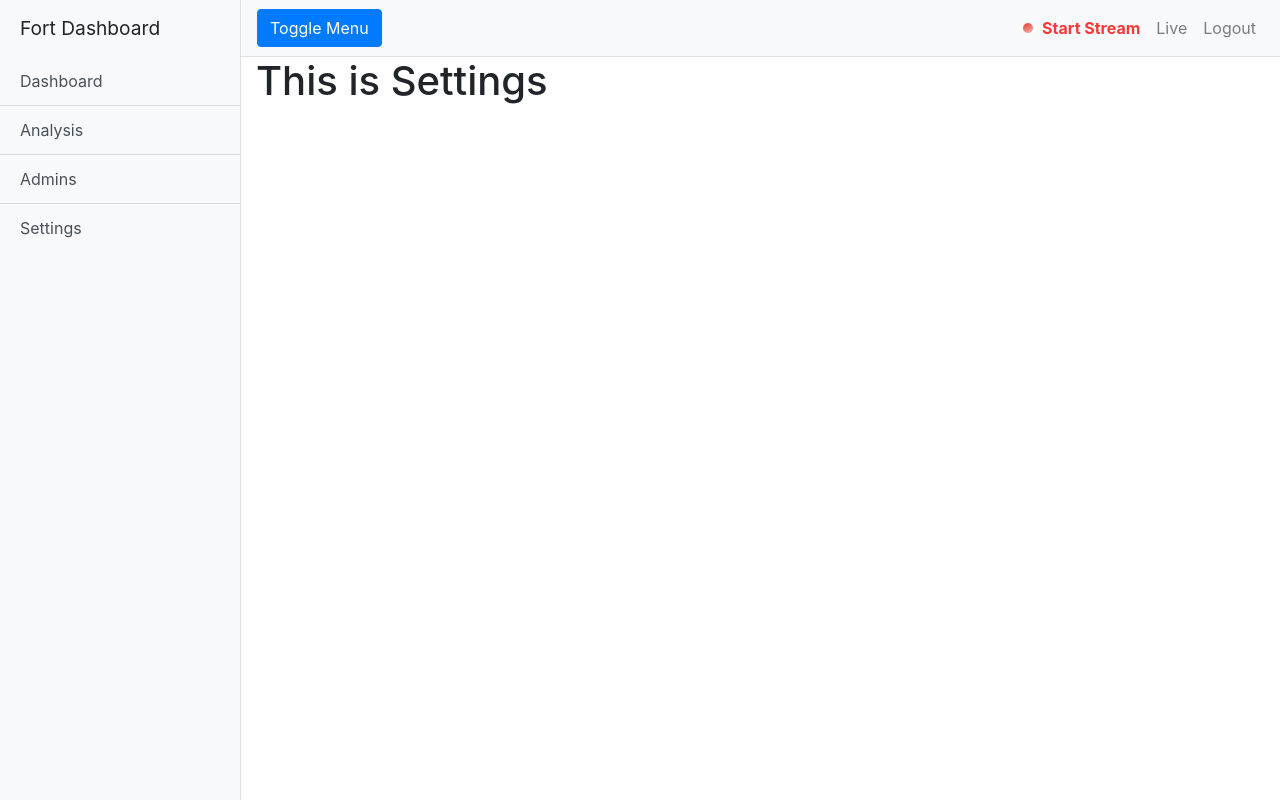
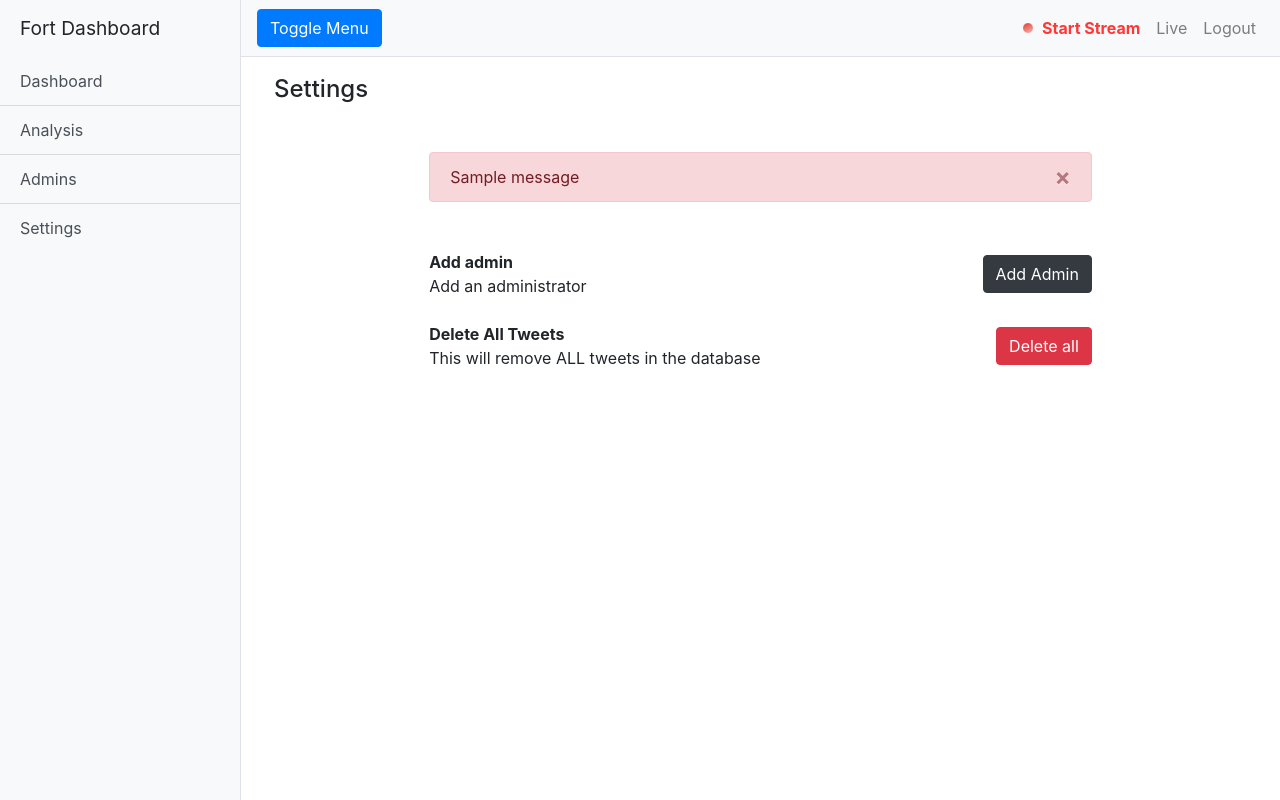
Before and after one commit to mervin16-zz/Fortweet, a Flask app: page /admin/settings in a window 1280 px wide. Run offline with Flask 2, Linux system fonts and the light colour scheme; tables that the repository leaves empty hold one stand-in row (values such as "Sample post"); one stand-in notice (Sample message) is shown; parts of the project's set-up code (start-up, migrations or seed data) failed here and were passed over; some libraries are stand-ins or nearby versions.

Commit message:
- admin settings implemented - admin manage improved - can now delete all tweets through admin settings

```diff
--- a/app/admin.py
+++ b/app/admin.py
@@ -1,5 +1,7 @@
-from flask import Blueprint, render_template as HTML, request
+from flask import Blueprint, render_template as HTML, request, redirect
+from flask.helpers import flash, url_for
 import app.models.admin as admin_mod
+import app.models.tweet as tweet_mod
 import app.services.streamer as streamer_mod
 
 admin = Blueprint(
@@ -32,14 +34,14 @@ def admin_delete(id):
     # Remove admin
     admin_mod.AdminModel.remove(id)
 
-    return HTML(
-        "admin/admins.html", admin_remove=True, admins=admin_mod.AdminModel.get_all()
-    )
+    flash(f"Admin removed", "error")
+
+    return redirect(url_for("admin.admin_manage"))
 
 
 @admin.route("/add")
 def admin_add_get():
-    return HTML("admin/admin_add.html", error_message=None)
+    return HTML("admin/admin_add.html")
 
 
 @admin.route("/add", methods=["POST"])
@@ -52,19 +54,30 @@ def admin_add_post():
     is_success = admin.insert()
 
     if is_success:
-        return HTML(
-            "admin/admins.html", admin_added=True, admins=admin_mod.AdminModel.get_all()
-        )
+        flash(f"The admin {admin.username} has been added", "success")
+        return redirect(url_for("admin.admin_manage"))
     else:
-        return HTML(
-            "admin/admin_add.html",
-            error_message=f"The admin {admin.username} already exists",
-        )
+        flash(f"The admin {admin.username} already exists", "error")
+        return redirect(url_for("admin.admin_add_get"))
+
+
+@admin.route("/deletetweets", methods=["POST"])
+def admin_delete_tweets():
+    # Delete all tweets
+    tweet_mod.TweetModel.delete_all()
+
+    flash("All tweets has been deleted", "error")
+
+    return redirect(url_for("admin.admin_settings"))
 
 
 @admin.route("/startstream", methods=["POST"])
 def admin_start_stream():
+    # Starts the streaming
     stream = streamer_mod.StreamerInit()
     stream.start()
 
+    # Returns a no content status code
+    # because the user doesn't need to get away
+    # from current page
     return "", 204
--- a/app/static/css/admin.css
+++ b/app/static/css/admin.css
@@ -48,6 +48,10 @@
 /******************* Fortweet Styles *******************/
 /*******************************************************/
 
+.fortweet-title {
+    margin: 18px;
+}
+
 #tweets-live-start {
     display: flex;
     align-items: center;
--- a/app/static/js/fortsocketlive.js
+++ b/app/static/js/fortsocketlive.js
@@ -12,7 +12,10 @@ $(document).ready(function(){
         <div class="col-md-2">
             <img width="56px" height="56px"  src="${results.profile_pic !== "" ? results.profile_pic : "/static/icons/profile-pic.png"}" class="mx-auto d-block rounded"  alt="">
         </div>
-        <div class="col-md-8 my-auto">${results.message}</div>
+        <div class="col-md-8 my-auto">
+          <div><b>${results.author}</b></div>
+          <div>${results.message}</div>
+        </div>
       </div>
       `);
     });
--- a/app/templates/admin/analysis.html
+++ b/app/templates/admin/analysis.html
@@ -6,6 +6,7 @@ Analysis
 
 {% block body %}
 
-<h1> This is Analysis </h1>
+<!-- Page Title -->
+<h4 class="fortweet-title mb-5"> Analysis </h4>
 
 {% endblock %}
--- a/app/templates/admin/dashboard.html
+++ b/app/templates/admin/dashboard.html
@@ -6,6 +6,7 @@ Dashboard
 
 {% block body %}
 
-<h1> This is Dashboard </h1>
+<!-- Page Title -->
+<h4 class="fortweet-title mb-5"> Dashboard </h4>
 
 {% endblock %}
--- a/app/templates/admin/master.html
+++ b/app/templates/admin/master.html
@@ -57,7 +57,7 @@
               </a>
             </li>
             <li class="nav-item">
-              <a class="nav-link" href="{{ url_for('live.live_view') }}">Live</a>
+              <a class="nav-link" href="{{ url_for('live.live_view') }}" target="_blank">Live</a>
             </li>
             <li class="nav-item">
               <a class="nav-link" href="#">Logout</a>
--- a/app/templates/admin/settings.html
+++ b/app/templates/admin/settings.html
@@ -6,6 +6,77 @@ Settings
 
 {% block body %}
 
-<h1> This is Settings </h1>
+<!-- Page Title -->
+<h4 class="fortweet-title mb-5"> Settings </h4>
+
+{% with errors = get_flashed_messages(category_filter=["error"]) %}
+  {% if errors %}
+    {% for message in errors %}
+      <!-- Messages -->
+      <div class="row justify-content-center align-items-center">
+        <div class="col-8 mx-auto">
+            <!-- Error Message -->
+            <div class="alert alert-danger alert-dismissible fade show mb-5" role="alert">
+                {{ message }}
+                <button type="button" class="close" data-dismiss="alert" aria-label="Close">
+                <span aria-hidden="true">&times;</span>
+                </button>
+            </div>
+        </div>
+    </div>
+    {% endfor %}
+  {% endif %}
+{% endwith %}
+
+<!-- Add Administrator Components -->
+<div class="row justify-content-center align-items-center mb-4">
+    <div class="col-6">
+        <span><b>Add admin</b></span>
+        <br>
+        <span>Add an administrator</span>
+    </div>
+    <div class="col-2">
+        <form action="{{ url_for('admin.admin_add_get')}}" method="GET">
+            <button type="submit" class="btn btn-dark float-right">Add Admin</button>
+        </form>
+    </div>
+</div>
+
+<!-- Delete Tweets Components -->
+<div class="row justify-content-center align-items-center mb-4">
+    <div class="col-6">
+        <span><b>Delete All Tweets</b></span>
+        <br>
+        <span>This will remove ALL tweets in the database</span>
+    </div>
+    <div class="col-2">
+
+        <!-- Button trigger modal -->
+        <button type="button" class="btn btn-danger float-right"  data-toggle="modal" data-target="#exampleModal">Delete all</button>
+
+        <!-- Modal -->
+        <div class="modal fade" id="exampleModal" tabindex="-1" role="dialog" aria-labelledby="exampleModalLabel" aria-hidden="true">
+            <div class="modal-dialog" role="document">
+            <div class="modal-content">
+                <div class="modal-header">
+                <h5 class="modal-title" id="exampleModalLabel">Modal title</h5>
+                <button type="button" class="close" data-dismiss="modal" aria-label="Close">
+                    <span aria-hidden="true">&times;</span>
+                </button>
+                </div>
+                <div class="modal-body">
+                    Are you sure you want to delete all tweets ?
+                </div>
+                <div class="modal-footer">
+                    <button type="button" class="btn btn-secondary" data-dismiss="modal">Close</button>
+                    <form action="{{ url_for('admin.admin_delete_tweets')}}" method="POST">
+                        <button type="submit" class="btn btn-danger float-right">Delete</button>
+                    </form>
+                </div>
+            </div>
+            </div>
+        </div>
+    </div>
+</div>
 
 {% endblock %}
--- a/requirements.txt
+++ b/requirements.txt
@@ -21,7 +21,6 @@ oauthlib==3.1.0
 packaging==20.4
 pluggy==0.13.1
 py==1.9.0
-PyJWT==1.7.1
 pyparsing==2.4.7
 PySocks==1.7.1
 pytest==6.1.2
```
Also changed, not shown: app/models/tweet.py (+7 -0 lines), app/templates/admin/admin_add.html (+18 -10 lines), app/templates/admin/admins.html (+34 -14 lines).
